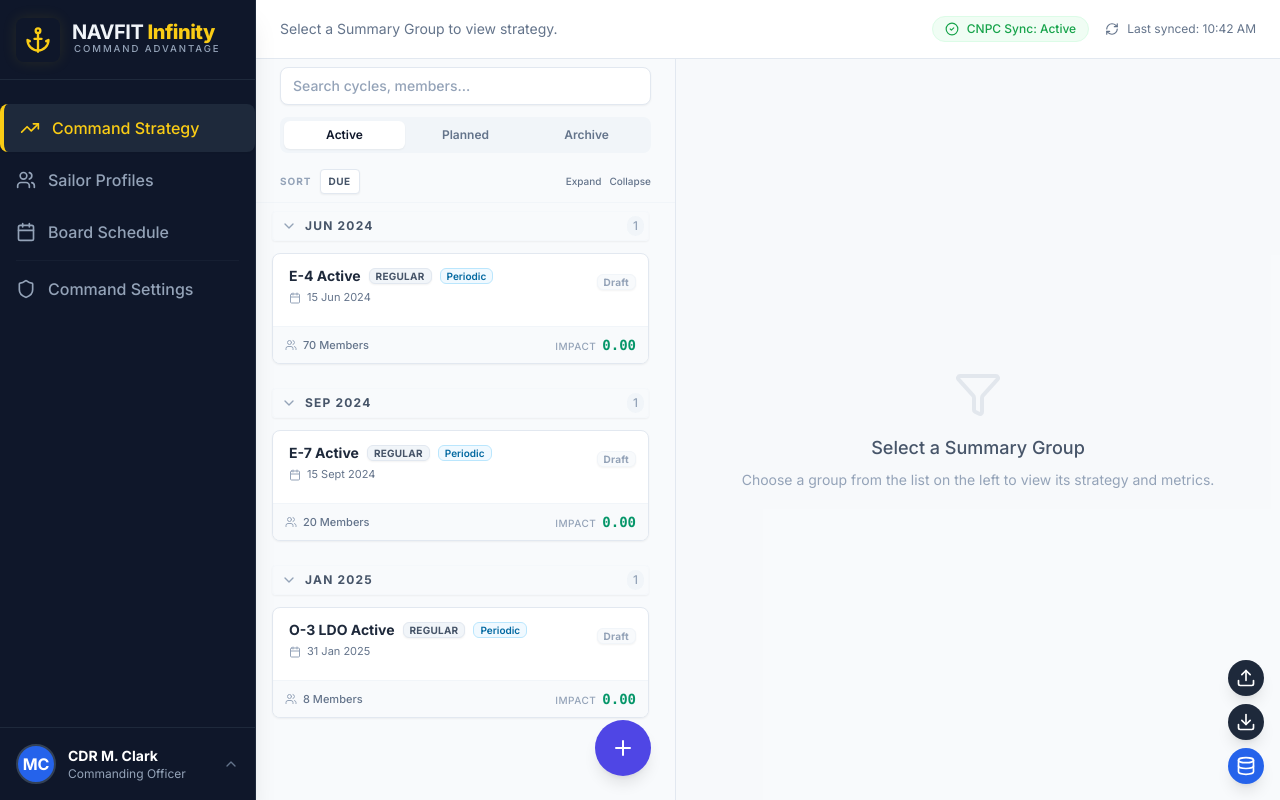
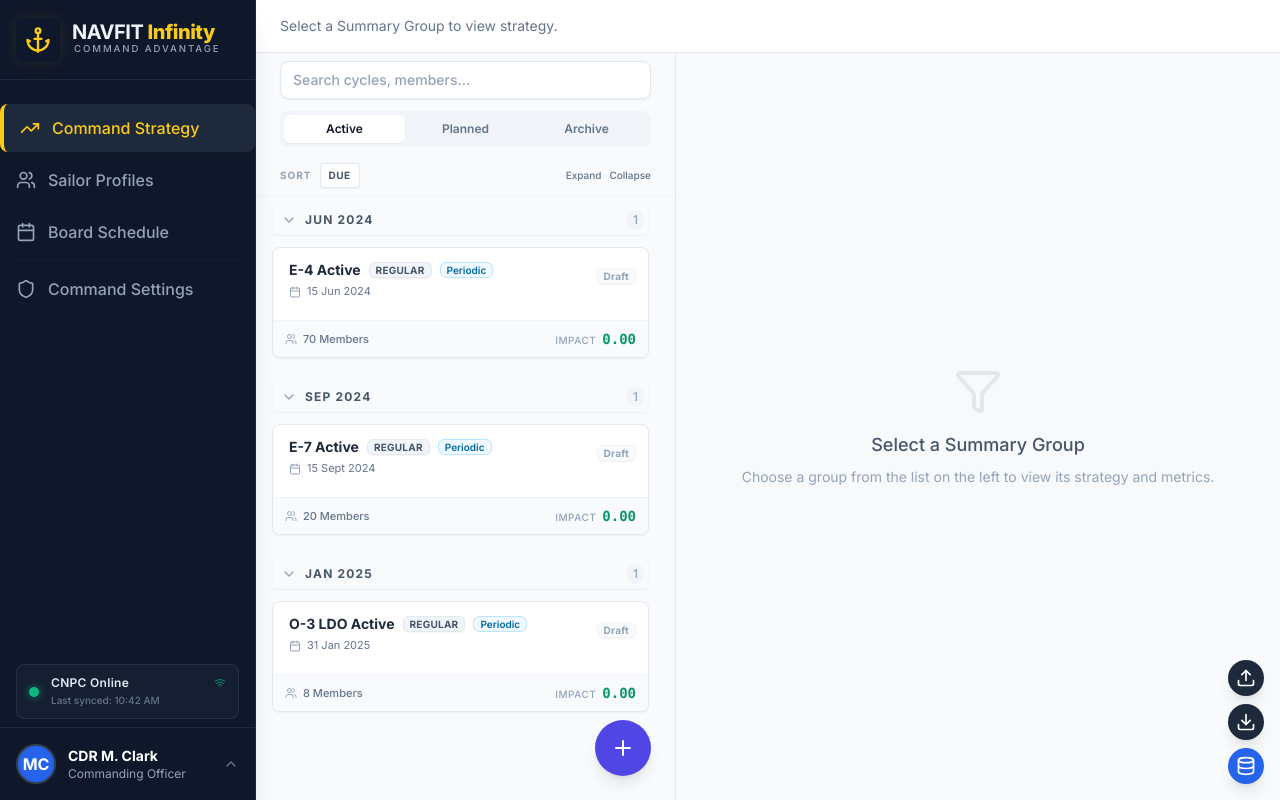
Before and after one commit to matthewcla/NAVFIT-Infinity, a React (Vite) app: page / in a window 1280 px wide. Both pictures are taken after a click on the button 38 px from the left and 39 px from the top of the page. Built offline with nearby package versions, Linux system fonts and the light colour scheme.

Commit message:
feat: Introduce SystemStatus component to the Sidebar, relocating the sync status display from CommandStrategyCenter.

```diff
--- a/src/components/layout/Sidebar.tsx
+++ b/src/components/layout/Sidebar.tsx
@@ -8,7 +8,7 @@ import {
 } from 'lucide-react';
 import { cn } from '@/lib/utils';
 import { UserProfileMenu } from './UserProfileMenu';
-
+import { SystemStatus } from './SystemStatus';
 
 // Define the tab type locally or import from a shared type file if needed
 export type Tab = 'strategy' | 'schedule' | 'profiles' | 'admin';
@@ -123,6 +123,11 @@ export function Sidebar({ activeTab, onTabChange, collapsed, onToggleCollapse }:
 
             </div>
 
+            {/* System Status Indicator - Pushed to bottom */}
+            <div className="mt-auto">
+                <SystemStatus collapsed={collapsed} />
+            </div>
+
             {/* User Profile */}
             <UserProfileMenu collapsed={collapsed} />
         </div>
--- /dev/null
+++ b/src/components/layout/SystemStatus.tsx
@@ -0,0 +1,105 @@
+import { cn } from '@/lib/utils';
+import { Wifi, WifiOff, RefreshCw } from 'lucide-react';
+import { useState, useEffect } from 'react';
+
+interface SystemStatusProps {
+    collapsed: boolean;
+}
+
+export const SystemStatus = ({ collapsed }: SystemStatusProps) => {
+    // Mock state - in a real app, this would come from a store or context
+    const [status, setStatus] = useState<'active' | 'syncing' | 'error'>('active');
+    const [lastSynced, setLastSynced] = useState<string>('10:42 AM');
+
+    // Simulate occasional sync activity for "Premium" feel
+    useEffect(() => {
+        const interval = setInterval(() => {
+            setStatus('syncing');
+            setTimeout(() => {
+                setStatus('active');
+                setLastSynced(new Date().toLocaleTimeString([], { hour: '2-digit', minute: '2-digit' }));
+            }, 2000);
+        }, 60000); // Run mock sync every minute for demo
+
+        return () => clearInterval(interval);
+    }, []);
+
+    const getStatusColor = () => {
+        switch (status) {
+            case 'active': return 'bg-emerald-500 shadow-[0_0_8px_rgba(16,185,129,0.5)]';
+            case 'syncing': return 'bg-blue-500 shadow-[0_0_8px_rgba(59,130,246,0.5)] animate-pulse';
+            case 'error': return 'bg-red-500 shadow-[0_0_8px_rgba(239,68,68,0.5)]';
+        }
+    };
+
+    const getStatusText = () => {
+        switch (status) {
+            case 'active': return 'CNPC Online';
+            case 'syncing': return 'Syncing...';
+            case 'error': return 'Connection Lost';
+        }
+    };
+
+    return (
+        <div
+            className={cn(
+                "mx-4 mb-2 mt-auto rounded-lg transition-all duration-300 group relative select-none",
+                collapsed ? "flex justify-center mx-2 px-0 py-2" : "bg-slate-800/50 hover:bg-slate-800 border border-slate-700/50 hover:border-slate-700 px-3 py-2.5"
+            )}
+        >
+            <div className={cn("flex items-center", collapsed ? "justify-center" : "space-x-3")}>
+
+                {/* Status Indicator Dot */}
+                <div className="relative flex items-center justify-center">
+                    <div className={cn(
+                        "w-2.5 h-2.5 rounded-full transition-all duration-500",
+                        getStatusColor()
+                    )} />
+
+                    {/* Ripple effect for active/syncing */}
+                    {status !== 'error' && (
+                        <div className={cn(
+                            "absolute inset-0 rounded-full opacity-75 animate-ping",
+                            status === 'active' ? "bg-emerald-500/30" : "bg-blue-500/30"
+                        )} />
+                    )}
+                </div>
+
+                {/* Text Content - Hidden when collapsed */}
+                <div className={cn(
+                    "flex-1 overflow-hidden transition-all duration-300",
+                    collapsed ? "w-0 opacity-0 hidden" : "w-auto opacity-100 block"
+                )}>
+                    <div className="flex justify-between items-center">
+                        <span className="text-xs font-semibold text-slate-200 tracking-wide">
+                            {getStatusText()}
+                        </span>
+                        {status === 'active' && (
+                            <Wifi size={12} className="text-emerald-500/70" />
+                        )}
+                        {status === 'syncing' && (
+                            <RefreshCw size={12} className="text-blue-500/70 animate-spin" />
+                        )}
+                        {status === 'error' && (
+                            <WifiOff size={12} className="text-red-500/70" />
+                        )}
+                    </div>
+                    <div className="text-[10px] text-slate-500 mt-0.5 truncate font-medium">
+                        Last synced: {lastSynced}
+                    </div>
+                </div>
+            </div>
+
+            {/* Tooltip for Collapsed State */}
+            {collapsed && (
+                <div className="absolute left-full top-1/2 -translate-y-1/2 ml-3 px-3 py-2 bg-slate-800 text-white text-xs rounded-md opacity-0 group-hover:opacity-100 pointer-events-none whitespace-nowrap z-50 shadow-xl border border-slate-700 transition-opacity duration-200">
+                    <div className="font-semibold mb-0.5">{getStatusText()}</div>
+                    <div className="text-slate-400 text-[10px]">Last synced: {lastSynced}</div>
+
+                    {/* Arrow */}
+                    <div className="absolute top-1/2 -left-1 -translate-y-1/2 border-4 border-transparent border-r-slate-800" />
+                </div>
+            )}
+        </div>
+    );
+};
--- a/src/features/strategy/components/CommandStrategyCenter.tsx
+++ b/src/features/strategy/components/CommandStrategyCenter.tsx
@@ -7,7 +7,7 @@ import { ActiveCyclesList } from './ActiveCyclesList';
 
 import { useNavfitStore } from '@/store/useNavfitStore';
 import { useSummaryGroups } from '@/features/strategy/hooks/useSummaryGroups';
-import { Filter, CheckCircle2, RefreshCw } from 'lucide-react';
+import { Filter } from 'lucide-react';
 import { AddSummaryGroupModal } from '@/features/dashboard/components/AddSummaryGroupModal';
 import { ReportEditorModal } from './ReportEditorModal';
 
@@ -118,17 +118,8 @@ export function CommandStrategyCenter() {
                     </p>
                 </div>
 
-                {/* Sync Status */}
-                <div className="flex items-center space-x-4">
-                    <div className="flex items-center space-x-2 text-green-600 bg-green-50 px-3 py-1 rounded-full border border-green-100">
-                        <CheckCircle2 size={14} />
-                        <span className="font-medium text-xs">CNPC Sync: Active</span>
-                    </div>
-                    <div className="flex items-center space-x-2 text-slate-500 hover:text-blue-600 cursor-pointer transition-colors">
-                        <RefreshCw size={14} />
-                        <span className="text-xs">Last synced: 10:42 AM</span>
-                    </div>
-                </div>
+                {/* Sync Status - MOVED TO SIDEBAR */}
+                {/* <div className="flex items-center space-x-4"> ... </div> */}
             </div>
 
             {/* Main Content Area - Split Panel */}
```
